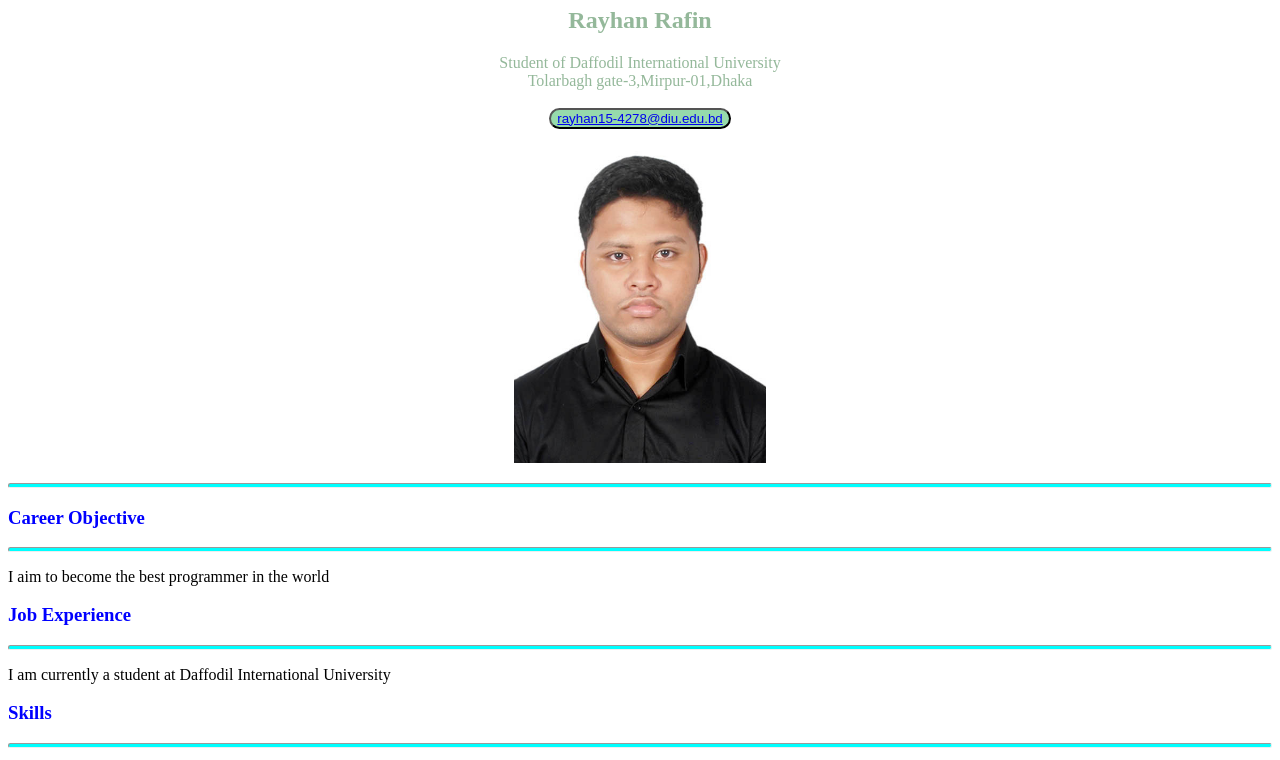
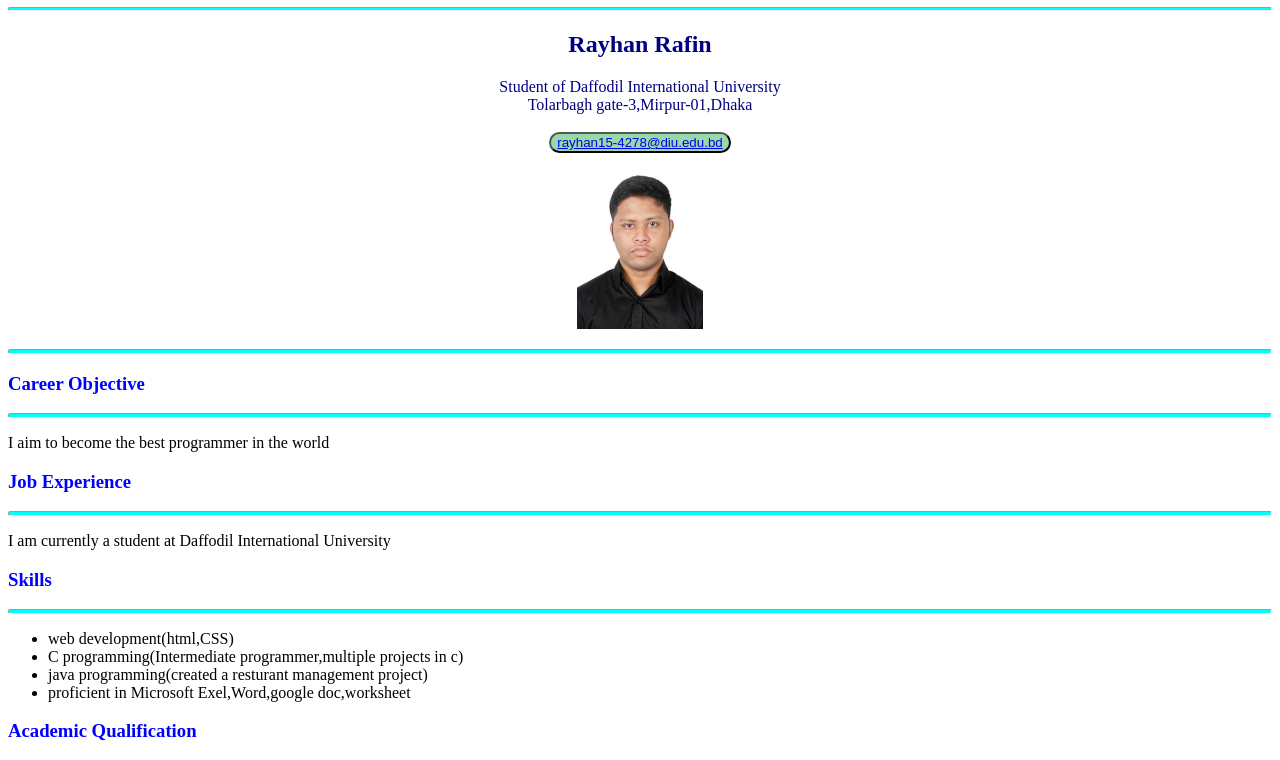
Before and after one commit to rayhan-rafin/project, a plain HTML site: page CV_Rayhan/index.html in a window 1280 px wide. Shown: the part 73-833 px from the top of the page. Drawn offline with Linux system fonts and the light colour scheme.

Commit message:
Update index.html

```diff
--- a/CV_Rayhan/index.html
+++ b/CV_Rayhan/index.html
@@ -5,18 +5,19 @@
     <meta http-equiv="X-UA-Compatible" content="IE=edge">
     <meta name="viewport" content="width=device-width, initial-scale=1.0">
     <link rel="stylesheet" href="main.css">
-    <title>Document</title>
+    <title>Rayhan CV</title>
 </head>
 <body>
-    <div style="height: auto;text-align:center;color:rgba(11, 94, 25, 0.441)">
+    <div style="height: auto;text-align:center;color:Navy">
         <h1>Curriculam Vitae</h1>
+        <hr class="line">
         <h2>Rayhan Rafin</h2>
         <p>Student of Daffodil International University<br>
             Tolarbagh gate-3,Mirpur-01,Dhaka<br><br>
             <button style="border-radius: 20px;background-color:rgb(150, 218, 172)" >
                 <a href="mailto:rayhan15-4278@diu.edu.bd"> rayhan15-4278@diu.edu.bd</a>
             </button><br><br>
-            <img src="images/52744.jpg" style="height: 10%;;width:20%">
+            <img src="images/52744.jpg" style="height: 10%;;width:10%">
         </p>
     </div>
     <hr class="line">
```
